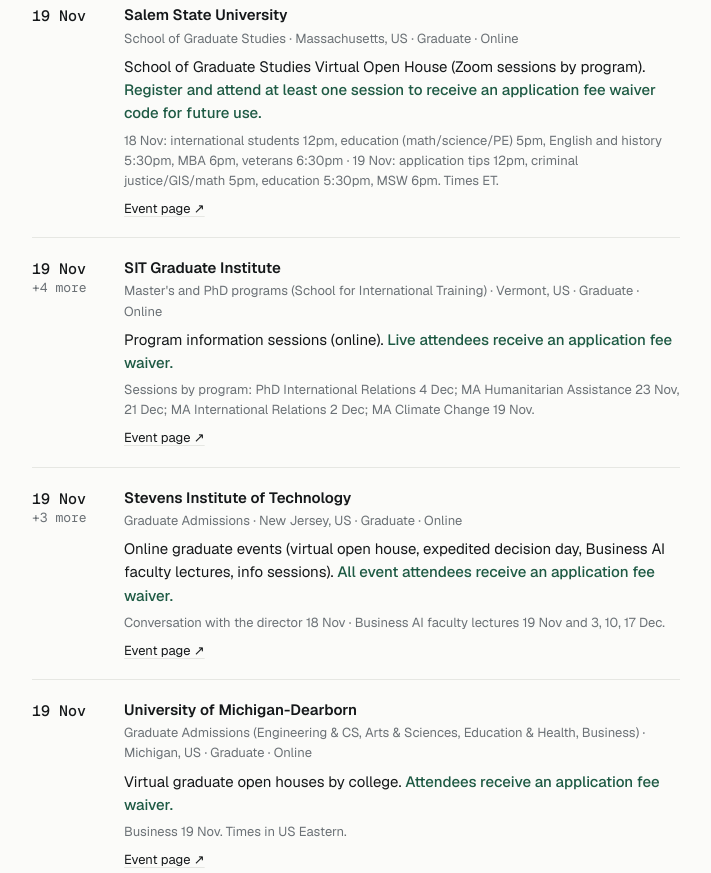
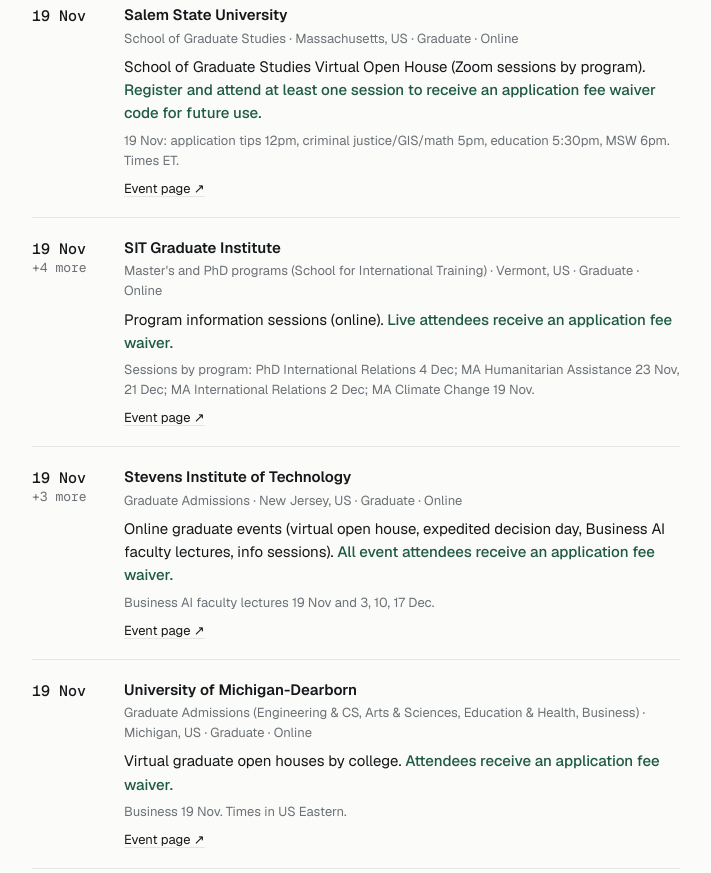
Before and after one commit to NharnahQwami/waiverwatch, a plain HTML site: page index.html in a window 1280 px wide. Shown: the part 1118-1991 px from the top of the page, without its empty margins (284-995 px from the left). Drawn offline with nearby package versions, Linux system fonts and the light colour scheme.

Commit message:
Daily refresh 2026-11-19: +0 added, -4 removed
Co-Authored-By: Claude <noreply@anthropic.com>

```diff
--- a/index.html
+++ b/index.html
@@ -136,21 +136,13 @@ footer{margin-top:40px;font-size:13px;color:var(--muted);display:flex;flex-direc
 
 <script>
 /* ==== CONFIG: updated by the daily refresh ==== */
-const CHECKED = "2026-11-18";
+const CHECKED = "2026-11-19";
 const SUBSCRIBE_URL = ""; // newsletter signup page; set once a mailing service is connected
 /* ==== EVENTS (only upcoming, only fresh pages) ==== */
 const EVENTS = [
-  {school:"Washington University in St. Louis",unit:"McKelvey School of Engineering",c:"US",st:"MO",level:"Graduate",fmt:"virtual",dates:["2026-11-18","2026-11-19","2026-11-20","2026-12-14","2026-12-16","2027-01-05","2027-01-13","2027-01-28","2027-02-02","2027-02-09"],event:"Departmental virtual info sessions",waiver:"Attend any info session (not the Cram Session)",note:"PhD and full-/part-time master's sessions by department (e.g. ME MS 20 Nov; Construction Mgmt 14 Dec; Cybersecurity Mgmt 16 Dec), more through Feb 2027. Times in US Central.",url:"https://engineering.washu.edu/academics/graduate-admissions/recruitment-schedule.html"},
-  {school:"Loyola University Maryland",unit:"MS in Data Science (graduate)",c:"US",st:"MD",level:"Graduate",fmt:"virtual",dates:["2026-11-18","2026-12-16"],event:"Data Science graduate virtual information sessions, 5:30pm ET",waiver:"Attendance at any information session waives the $60 graduate application fee",note:"Pre-registration required. Fees already paid are not refunded.",url:"https://www.loyola.edu/academics/data-science/graduate/information-sessions.html"},
-  {school:"Stevens Institute of Technology",unit:"Graduate Admissions",c:"US",st:"NJ",level:"Graduate",fmt:"virtual",dates:["2026-11-18","2026-11-19","2026-12-03","2026-12-10","2026-12-17"],event:"Online graduate events (virtual open house, expedited decision day, Business AI faculty lectures, info sessions)",waiver:"All event attendees receive an application fee waiver",note:"Conversation with the director 18 Nov · Business AI faculty lectures 19 Nov and 3, 10, 17 Dec.",url:"https://www.stevens.edu/admission-aid/graduate-admissions/graduate-events-and-open-houses"},
-  {school:"University of San Francisco",unit:"MA in Museum Studies (College of Arts and Sciences)",c:"US",st:"CA",level:"Graduate",fmt:"virtual",dates:["2026-11-18"],event:"MA in Museum Studies virtual information session",waiver:"Application fee waiver for all participants present at the session",note:"5–6pm US Pacific. Overview of admissions, courses, internships and financial aid, then open Q&A.",url:"https://www.usfca.edu/event/ma-museum-studies-information-session/cb5b6333-6df0-4fe9-a179-944e06bc78a5"},
-  {school:"Touro University",unit:"Graduate School of Technology",c:"US",st:"NY",level:"Graduate",fmt:"virtual",dates:["2026-11-18","2026-11-25","2026-12-02","2026-12-09","2026-12-16"],event:"Online information sessions (live on Zoom)",waiver:"All attendees of an open house or online information session receive an application fee waiver ($50 value)",note:"Recurring weekly: Wednesdays 7–8pm (domestic applicants) and Thursdays 11:30am–12:30pm (international applicants, covers I-20/F-1 process). Dates shown are the upcoming Wednesdays; RSVP on the page.",url:"https://gst.touro.edu/events/online-info-sessions.php"},
-  {school:"Medicine Hat College",unit:"Brooks campus",c:"CA",st:"AB",level:"Undergraduate",fmt:"in-person",dates:["2026-11-18"],event:"Open House",waiver:"One free application to an eligible Winter, Spring or Fall 2027 program",note:"Brooks campus 18 Nov, 5–7pm. Trades/apprenticeship programs excluded. A college rather than a university.",url:"https://www.mhc.ab.ca/information-for/future-students/open-house"},
-  {school:"University of San Francisco",unit:"MS in Biotechnology (College of Arts and Sciences)",c:"US",st:"CA",level:"Graduate",fmt:"virtual",dates:["2026-11-18"],event:"MS in Biotechnology Information Session (virtual), 9:30–10:30am",waiver:"All attendees receive an application fee waiver",note:"",url:"https://myusf.usfca.edu/node/3605402"},
-  {school:"Adelphi University",unit:"Graduate Admissions",c:"US",st:"NY",level:"Graduate",fmt:"virtual",dates:["2026-11-18","2026-12-03","2027-06-24","2027-08-11"],event:"Tips for Completing Your Graduate Application (live virtual session)",waiver:"Attendees qualify for an application fee waiver",note:"18 Nov 1–1:45pm · 3 Dec, 24 Jun, 11 Aug 12–12:45pm (ET).",url:"https://www.adelphi.edu/?p=833048"},
-  {school:"University of Maryland Global Campus",unit:"Undergraduate transfer",c:"US",st:"MD",level:"Undergraduate",fmt:"virtual",dates:["2026-11-18"],event:"Transfer Made Simple Webinar (online)",waiver:"Attend and apply within 30 days to have the $50 application fee waived",note:"Times shown in your local time zone on the event page.",url:"https://www.umgc.edu/events/event-detail.event-11-18-26-transfer-made-simple-webinar-online"},
-  {school:"Northwestern University",unit:"Master of Science in Energy and Sustainability (MSES)",c:"US",st:"IL",level:"Graduate",fmt:"virtual",dates:["2026-11-18","2026-12-01"],event:"MSES virtual sessions: alumni Q&A (18 Nov, 5–6pm CT) and Online Program Info Session (1 Dec, 9–9:45am CT)",waiver:"All confirmed attendees qualify for a waiver of their application fee",note:"The 18 Nov alumni Q&A is marked as not a program info session; the waiver statement does not say whether it covers that event. Times CT.",url:"https://northwestern.edu/mses/prospective-students/virtual-information-sessions.html"},
-  {school:"Salem State University",unit:"School of Graduate Studies",c:"US",st:"MA",level:"Graduate",fmt:"virtual",dates:["2026-11-18","2026-11-19"],event:"School of Graduate Studies Virtual Open House (Zoom sessions by program)",waiver:"Register and attend at least one session to receive an application fee waiver code for future use",note:"18 Nov: international students 12pm, education (math/science/PE) 5pm, English and history 5:30pm, MBA 6pm, veterans 6:30pm · 19 Nov: application tips 12pm, criminal justice/GIS/math 5pm, education 5:30pm, MSW 6pm. Times ET.",url:"https://www.salemstate.edu/admissions-and-aid/graduate-admissions/school-graduate-studies-open-house"},
+  {school:"Washington University in St. Louis",unit:"McKelvey School of Engineering",c:"US",st:"MO",level:"Graduate",fmt:"virtual",dates:["2026-11-19","2026-11-20","2026-12-14","2026-12-16","2027-01-05","2027-01-13","2027-01-28","2027-02-02","2027-02-09"],event:"Departmental virtual info sessions",waiver:"Attend any info session (not the Cram Session)",note:"PhD and full-/part-time master's sessions by department (e.g. ME MS 20 Nov; Construction Mgmt 14 Dec; Cybersecurity Mgmt 16 Dec), more through Feb 2027. Times in US Central.",url:"https://engineering.washu.edu/academics/graduate-admissions/recruitment-schedule.html"},
+  {school:"Stevens Institute of Technology",unit:"Graduate Admissions",c:"US",st:"NJ",level:"Graduate",fmt:"virtual",dates:["2026-11-19","2026-12-03","2026-12-10","2026-12-17"],event:"Online graduate events (virtual open house, expedited decision day, Business AI faculty lectures, info sessions)",waiver:"All event attendees receive an application fee waiver",note:"Business AI faculty lectures 19 Nov and 3, 10, 17 Dec.",url:"https://www.stevens.edu/admission-aid/graduate-admissions/graduate-events-and-open-houses"},
+  {school:"Salem State University",unit:"School of Graduate Studies",c:"US",st:"MA",level:"Graduate",fmt:"virtual",dates:["2026-11-19"],event:"School of Graduate Studies Virtual Open House (Zoom sessions by program)",waiver:"Register and attend at least one session to receive an application fee waiver code for future use",note:"19 Nov: application tips 12pm, criminal justice/GIS/math 5pm, education 5:30pm, MSW 6pm. Times ET.",url:"https://www.salemstate.edu/admissions-and-aid/graduate-admissions/school-graduate-studies-open-house"},
   {school:"Boston College",unit:"Carroll School of Management (graduate programs)",c:"US",st:"MA",level:"Graduate",fmt:"virtual",dates:["2026-11-19"],event:"Full-Time/Part-Time MBA virtual information session",waiver:"All attendees receive a $100 application fee waiver",note:"MBA 19 Nov, 12–1pm ET.",url:"https://events.bc.edu/group/graduate_programs_carroll_school/calendar"},
   {school:"University of San Francisco",unit:"MS in Data Science & AI (College of Arts and Sciences)",c:"US",st:"CA",level:"Graduate",fmt:"in-person",dates:["2026-11-19"],event:"Data Science & AI Speaker Series and Downtown Open House (College of Arts and Sciences grad programs), San Francisco",waiver:"Attend to receive a $55 application fee waiver",note:"Downtown Open House 19 Nov 5:30pm. Times US Pacific. Online sessions listed separately.",url:"https://gradapply.usfca.edu/portal/cas-msan-info-sessions"},
   {school:"SIT Graduate Institute",unit:"Master's and PhD programs (School for International Training)",c:"US",st:"VT",level:"Graduate",fmt:"virtual",dates:["2026-11-19","2026-11-23","2026-12-02","2026-12-04","2026-12-21"],event:"Program information sessions (online)",waiver:"Live attendees receive an application fee waiver",note:"Sessions by program: PhD International Relations 4 Dec; MA Humanitarian Assistance 23 Nov, 21 Dec; MA International Relations 2 Dec; MA Climate Change 19 Nov.",url:"https://graduate.sit.edu/admissions-aid/information-sessions-webinars/"},
@@ -163,8 +155,10 @@ const EVENTS = [
   {school:"University of Pittsburgh",unit:"School of Computing and Information",c:"US",st:"PA",level:"Graduate",fmt:"virtual",dates:["2026-11-24","2026-12-08","2026-12-15","2026-12-21","2026-12-22","2027-01-05","2027-01-14","2027-01-21","2027-01-26","2027-02-02","2027-02-09","2027-02-12"],event:"Master's and PhD virtual info sessions",waiver:"Attend the full presentation; $85 fee waived",note:"Master's 21 Dec, 21 & 26 Jan, 2, 9 & 12 Feb · PhD 24 Nov, 8, 15 & 22 Dec, 5 & 14 Jan. Times ET. MSIS and MLIS sessions do not qualify.",url:"https://www.sci.pitt.edu/admissions/information-sessions"},
   {school:"Collège Boréal",unit:"French-language college, northern Ontario campuses",c:"CA",st:"ON",level:"Undergraduate",fmt:"in-person",dates:["2026-11-24","2026-11-26"],event:"Fall Open House (Portes ouvertes)",waiver:"Apply on site and Boréal covers the $150 application fee",note:"Kapuskasing 24 Nov 10am–2pm · Hearst 26 Nov 10am–2pm. A college rather than a university; programs taught in French.",url:"https://collegeboreal.ca/en/open-house/"},
   {school:"Touro University",unit:"School of Health Sciences",c:"US",st:"NY",level:"Graduate",fmt:"virtual",dates:["2026-11-24"],event:"MS in Applied Behavior Analysis Virtual Open House (Zoom), 7:30–8:30pm ET",waiver:"All open house attendees are given an application fee waiver code",note:"RSVP required for the Zoom link. Page metadata says 25 Nov; the event listing says 24 Nov.",url:"https://www.touro.edu/news--events/events/aba-open-house-112426.php"},
+  {school:"Touro University",unit:"Graduate School of Technology",c:"US",st:"NY",level:"Graduate",fmt:"virtual",dates:["2026-11-25","2026-12-02","2026-12-09","2026-12-16"],event:"Online information sessions (live on Zoom)",waiver:"All attendees of an open house or online information session receive an application fee waiver ($50 value)",note:"Recurring weekly: Wednesdays 7–8pm (domestic applicants) and Thursdays 11:30am–12:30pm (international applicants, covers I-20/F-1 process). Dates shown are the upcoming Wednesdays; RSVP on the page.",url:"https://gst.touro.edu/events/online-info-sessions.php"},
   {school:"University of King's College",unit:"Undergraduate Admissions",c:"CA",st:"NS",level:"Undergraduate",fmt:"in-person",dates:["2026-11-28","2026-11-29"],event:"Fall 2026 Lecture Tour (Vancouver, Calgary, Toronto, Ottawa)",waiver:"Grade 12 students who attend get a $65 application fee waiver for September 2027 (BA, BSc, BJ(Hons), BMus)",note:"Toronto 28 Nov 4–6pm · Ottawa 29 Nov 2–4pm. Attendance is verified before the waiver is applied.",url:"https://ukings.ca/events/lecture-tour-vancouver/"},
   {school:"University of Maryland",unit:"Maryland Applied Graduate Engineering (MAGE)",c:"US",st:"MD",level:"Graduate",fmt:"virtual",dates:["2026-11-30"],event:"Virtual Information Sessions (all applicants)",waiver:"Confirmed attendees are eligible for one application fee waiver for a MAGE program, available on a limited basis",note:"30 Nov 9am ET. Registration required.",url:"https://mage.umd.edu/graduate-information-sessions"},
+  {school:"Northwestern University",unit:"Master of Science in Energy and Sustainability (MSES)",c:"US",st:"IL",level:"Graduate",fmt:"virtual",dates:["2026-12-01"],event:"MSES Online Program Info Session (1 Dec, 9–9:45am CT)",waiver:"All confirmed attendees qualify for a waiver of their application fee",note:"Times CT.",url:"https://northwestern.edu/mses/prospective-students/virtual-information-sessions.html"},
   {school:"University of Georgia",unit:"Terry College of Business (Online and Professional MBA)",c:"US",st:"GA",level:"Graduate",fmt:"virtual",dates:["2026-12-01","2026-12-08","2026-12-09","2026-12-15"],event:"Online MBA and Professional MBA virtual info sessions, Find Your Fit and application workshops",waiver:"$100 application fee waiver attached to your record after you register for and attend a recruitment event",note:"Online MBA Info Session 8 Dec · Professional MBA Info Session 9 Dec · Find Your Fit 1 Dec · How to Approach the Application 15 Dec. Shared events also listed under the Executive MBA entry.",url:"https://www.terry.uga.edu/mba/online/admissions/events/"},
   {school:"University of Georgia",unit:"Terry College of Business (Executive MBA)",c:"US",st:"GA",level:"Graduate",fmt:"virtual",dates:["2026-12-01","2026-12-11","2026-12-15"],event:"EMBA virtual info sessions, Find Your Fit and application workshops",waiver:"$100 fee waiver once attendance at a registered event is confirmed",note:"Find Your Fit 1 Dec · EMBA Info Session 11 Dec · How to Approach the Application 15 Dec. Times ET.",url:"https://www.terry.uga.edu/mba/executive/admissions/events/"},
   {school:"Marquette University",unit:"Graduate School of Management (MBA)",c:"US",st:"WI",level:"Graduate",fmt:"virtual",dates:["2026-12-01"],event:"Virtual MBA information sessions (30 min), 12–12:30pm CT",waiver:"Attend any Graduate School of Management information session and the $50 application fee is waived",note:"1 Dec session is for domestic students.",url:"https://www.marquette.edu/business/graduate/info-sessions.php"},
@@ -177,6 +171,7 @@ const EVENTS = [
   {school:"University of New Hampshire",unit:"Paul College of Business and Economics (graduate programs)",c:"US",st:"NH",level:"Graduate",fmt:"in-person",dates:["2026-12-02"],event:"Graduate Programs Fall Area Reception, 5:30pm, Great Hall, Paul College, Durham",waiver:"Attendees receive the application fee waiver code at the end of each session",note:"",url:"https://paulcollege.unh.edu/graduate-admissions/information-sessions"},
   {school:"Trent University",unit:"Trent International (undergraduate)",c:"CA",st:"ON",level:"Undergraduate",fmt:"virtual",dates:["2026-12-02"],event:"International Virtual Open House (two sessions: 7:30–10am ET and 8:30–11pm ET)",waiver:"Apply to Trent for free during the event",note:"For international applicants. Faculty and staff presentations plus live chat with admissions staff.",url:"https://www.trentu.ca/futurestudents/discover/open-house/international-virtual-open-house"},
   {school:"University of North Carolina at Chapel Hill",unit:"Kenan-Flagler Business School (Online MBA)",c:"US",st:"NC",level:"Graduate",fmt:"virtual",dates:["2026-12-02","2026-12-03"],event:"Online MBA Virtual Open House (2 Dec) and Mastering the MBA Application Webinar (3 Dec), 12pm ET",waiver:"Attending any Online MBA event makes you eligible for an application fee waiver",note:"Confirm the waiver with your enrollment specialist before submitting the application.",url:"https://onlinemba.unc.edu/admissions/events/"},
+  {school:"Adelphi University",unit:"Graduate Admissions",c:"US",st:"NY",level:"Graduate",fmt:"virtual",dates:["2026-12-03","2027-06-24","2027-08-11"],event:"Tips for Completing Your Graduate Application (live virtual session)",waiver:"Attendees qualify for an application fee waiver",note:"3 Dec, 24 Jun, 11 Aug 12–12:45pm (ET).",url:"https://www.adelphi.edu/?p=833048"},
   {school:"Boston University",unit:"College of Communication (master's programs)",c:"US",st:"MA",level:"Graduate",fmt:"virtual",dates:["2026-12-03"],event:"Prospective graduate student Zoom event (admissions Q&A 3 Dec)",waiver:"COM fee waiver for applicants who attended a COM info session, webinar or recruitment event",note:"Waiver terms are on COM's Graduate Application Fee Waiver page (bu.edu/com/admissions/graduate/graduate-application-fee-waiver/).",url:"https://www.bu.edu/com/prospective-graduate-student-events/"},
   {school:"Touro University",unit:"School of Health Sciences",c:"US",st:"NY",level:"Graduate",fmt:"virtual",dates:["2026-12-03"],event:"Industrial-Organizational Psychology Online Open House (Zoom), 7–8pm ET",waiver:"Participants receive an application fee waiver",note:"RSVP required; Zoom link sent by email. Page title shows 4 Dec, but event details say 3 Dec.",url:"https://www.touro.edu/news--events/events/io-open-house-11226.php"},
   {school:"University of Massachusetts Amherst",unit:"Isenberg School of Management (Online & Hybrid MBA)",c:"US",st:"MA",level:"Graduate",fmt:"virtual",dates:["2026-12-03"],event:"Online & Hybrid MBA Virtual Information Session, 12–1pm",waiver:"All attendees receive an Online/Hybrid MBA application fee waiver",note:"Do not pay when applying; the waiver is applied within 3–5 business days.",url:"https://www.isenberg.umass.edu/calendar/online-hybrid-mba-virtual-information-session-4"},
@@ -194,6 +189,7 @@ const EVENTS = [
   {school:"University of Illinois Chicago",unit:"Department of Computer Science",c:"US",st:"IL",level:"Graduate",fmt:"virtual",dates:["2026-12-11"],event:"CS Virtual Open House (MS programs)",waiver:"Reduced application fee for Fall 2027 MS applicants who register and attend: domestic $0, international $100 (the $80 fee is waived)",note:"11 Dec 3–4pm. Application must be complete by 15 Feb 2027.",url:"https://cs.uic.edu/graduate/admissions/ms/"},
   {school:"Governors State University",unit:"College of Health and Human Services, Department of Social Work",c:"US",st:"IL",level:"Graduate",fmt:"virtual",dates:["2026-12-11","2027-01-09","2027-02-12"],event:"Online MSW information sessions",waiver:"Students who attend an information session receive an MSW application fee waiver",note:"Fri sessions 6–7:30pm, Sat sessions 9–10:30am (Central). Register for each date on the page.",url:"https://www.govst.edu/chhs-info"},
   {school:"University of San Francisco",unit:"MFA in Writing for Young Readers (College of Arts and Sciences)",c:"US",st:"CA",level:"Graduate",fmt:"virtual",dates:["2026-12-15"],event:"MFA in Writing for Young Readers information session (monthly online open house)",waiver:"Attendees receive an application fee waiver",note:"5:30–6:30pm US Pacific.",url:"https://gradapply.usfca.edu/register/mfaydec15"},
+  {school:"Loyola University Maryland",unit:"MS in Data Science (graduate)",c:"US",st:"MD",level:"Graduate",fmt:"virtual",dates:["2026-12-16"],event:"Data Science graduate virtual information sessions, 5:30pm ET",waiver:"Attendance at any information session waives the $60 graduate application fee",note:"Pre-registration required. Fees already paid are not refunded.",url:"https://www.loyola.edu/academics/data-science/graduate/information-sessions.html"},
   {school:"University of Michigan",unit:"School of Information",c:"US",st:"MI",level:"Graduate",fmt:"virtual",dates:["2026-12-18"],event:"Apply to / Explore the MSI and MHI sessions",waiver:"Attend live; waiver sent after the session",note:"Recurring through spring 2027 for the Fall 2027 cycle.",url:"https://sessions.studentlife.umich.edu/list?department=10"},
   {school:"University of Houston-Downtown",unit:"Marilyn Davies College of Business (transfer students)",c:"US",st:"TX",level:"Undergraduate",fmt:"virtual",dates:["2027-01-04","2027-02-25"],event:"Step Into Success transfer information sessions (Zoom), 6–7pm",waiver:"Eligible participants who attend may receive a $50 UHD admissions application fee waiver",note:"For new applicants who have not yet applied or paid the fee. RSVP for each date.",url:"https://www.uhd.edu/admissions/transfer/college-information-session.aspx"},
   {school:"Adelphi University",unit:"Graduate Admissions",c:"US",st:"NY",level:"Graduate",fmt:"virtual",dates:["2027-01-06"],event:"Virtual Graduate Open House, 5–7pm",waiver:"Enrollment counselors help attendees submit an application and have the fee waived",note:"Meet faculty and program directors; student financial services also available.",url:"https://www.adelphi.edu/events/virtual-graduate-open-house-2/"},
```
